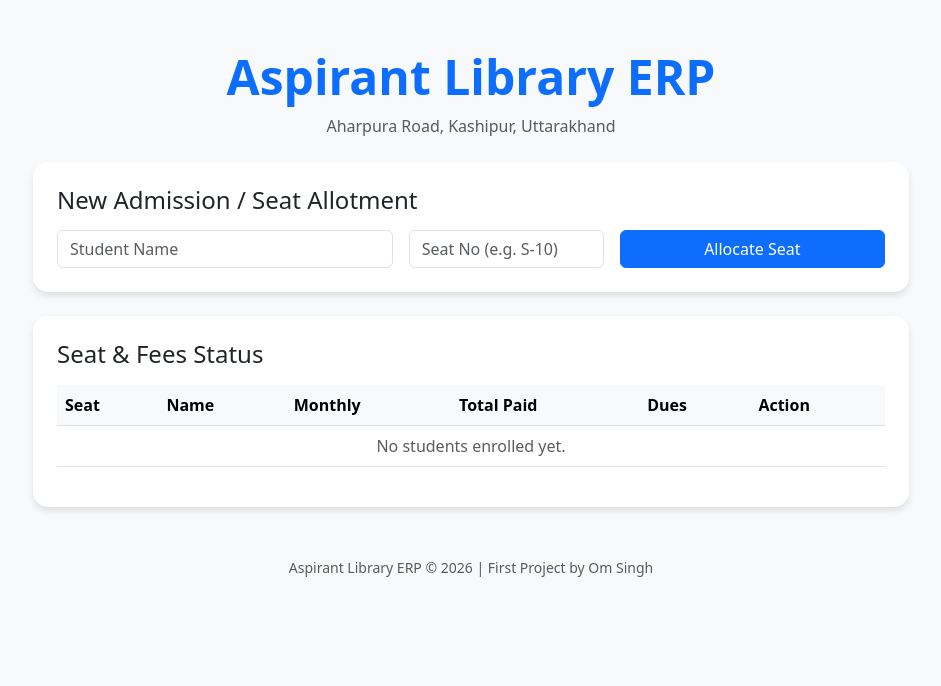
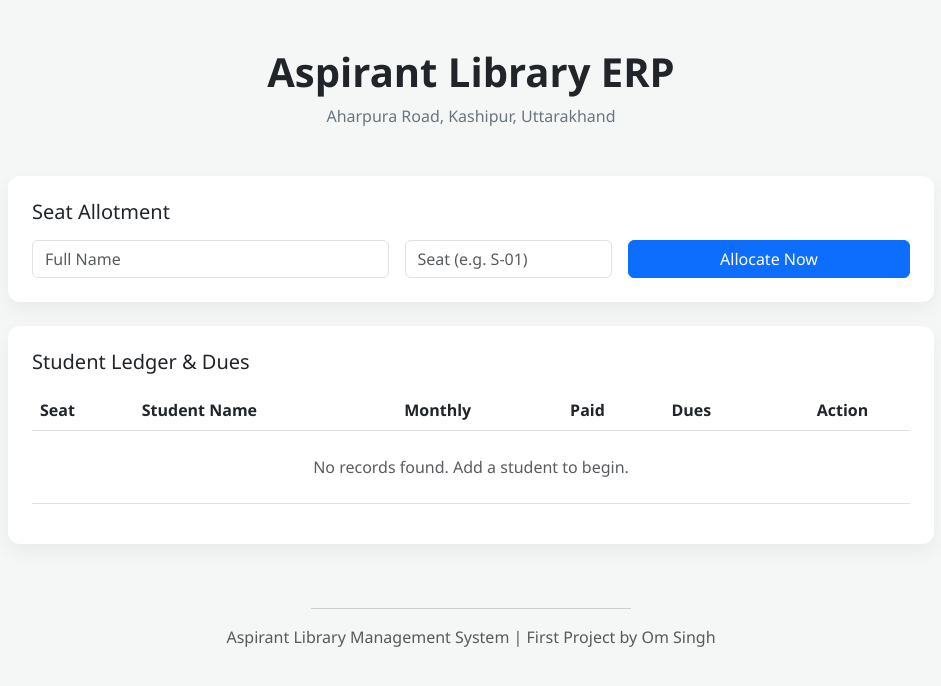
Before and after one commit to oms91799-gif/Aspirant-Library-ERP., a Flask app: page / in a window 1280 px wide. Shown: the top 686 px of the page, without its empty margins (169-1110 px from the left). Run offline with Flask 3, Linux system fonts and the light colour scheme.

Commit message:
Update index.html

```diff
--- a/templates/index.html
+++ b/templates/index.html
@@ -6,70 +6,80 @@
     <title>Aspirant Library ERP</title>
     <link href="https://cdn.jsdelivr.net/npm/bootstrap@5.3.0/dist/css/bootstrap.min.css" rel="stylesheet">
     <style>
-        body { background-color: #f8f9fa; }
-        .container { max-width: 900px; }
-        .card { border-radius: 15px; box-shadow: 0 4px 6px rgba(0,0,0,0.1); }
-        .dues-red { color: #dc3545; font-weight: bold; }
-        .paid-green { color: #198754; font-weight: bold; }
+        body { background-color: #f4f7f6; font-family: 'Segoe UI', Tahoma, Geneva, Verdana, sans-serif; }
+        .container { max-width: 950px; }
+        .card { border-radius: 12px; border: none; box-shadow: 0 8px 20px rgba(0,0,0,0.05); }
+        .table thead { background-color: #0d6efd; color: white; }
+        .badge-seat { font-size: 0.9rem; padding: 0.5em 0.8em; }
+        .dues-status { font-weight: bold; }
+        .btn-pay { background-color: #ffc107; border: none; }
+        .btn-pay:hover { background-color: #e0a800; }
     </style>
 </head>
 <body>
 
-<div class="container mt-5">
-    <div class="text-center mb-4">
-        <h1 class="display-5 fw-bold text-primary">Aspirant Library ERP</h1>
-        <p class="text-muted">Aharpura Road, Kashipur, Uttarakhand</p>
+<div class="container mt-5 pb-5">
+    <div class="text-center mb-5">
+        <h1 class="fw-bold text-dark">Aspirant Library ERP</h1>
+        <p class="text-secondary">Aharpura Road, Kashipur, Uttarakhand</p>
     </div>
 
-    <div class="card p-4 mb-4 border-0">
-        <h4 class="mb-3">New Admission / Seat Allotment</h4>
+    <div class="row">
+        <div class="col-12 mb-4">
+            <div class="card p-4">
+                <h5 class="card-title mb-3">Seat Allotment</h5>
                 <form action="/add" method="POST" class="row g-3">
                     <div class="col-md-5">
-                <input type="text" name="name" class="form-control" placeholder="Student Name" required>
+                        <input type="text" name="name" class="form-control" placeholder="Full Name" required>
                     </div>
                     <div class="col-md-3">
-                <input type="text" name="seat" class="form-control" placeholder="Seat No (e.g. S-10)" required>
+                        <input type="text" name="seat" class="form-control" placeholder="Seat (e.g. S-01)" required>
                     </div>
                     <div class="col-md-4">
-                <button type="submit" class="btn btn-primary w-100">Allocate Seat</button>
+                        <button type="submit" class="btn btn-primary w-100">Allocate Now</button>
                     </div>
                 </form>
             </div>
+        </div>
 
-    <div class="card p-4 border-0">
-        <h4 class="mb-3">Seat & Fees Status</h4>
+        <div class="col-12">
+            <div class="card p-4">
+                <h5 class="card-title mb-3">Student Ledger & Dues</h5>
                 <div class="table-responsive">
                     <table class="table table-hover align-middle">
-                <thead class="table-light">
+                        <thead>
                             <tr>
                                 <th>Seat</th>
-                        <th>Name</th>
+                                <th>Student Name</th>
                                 <th>Monthly</th>
-                        <th>Total Paid</th>
+                                <th>Paid</th>
                                 <th>Dues</th>
-                        <th>Action</th>
+                                <th class="text-center">Action</th>
                             </tr>
                         </thead>
                         <tbody>
                             {% for s in students %}
                             <tr>
-                        <td><span class="badge bg-secondary">{{ s.seat_number }}</span></td>
+                                <td><span class="badge bg-dark badge-seat">{{ s.seat_number }}</span></td>
                                 <td>{{ s.name }}</td>
                                 <td>₹{{ s.monthly_fees }}</td>
                                 <td>₹{{ s.total_paid }}</td>
-                        <td class="{{ 'dues-red' if s.dues > 0 else 'paid-green' }}">
+                                <td class="dues-status {{ 'text-danger' if s.dues > 0 else 'text-success' }}">
                                     ₹{{ s.dues }}
                                 </td>
                                 <td>
+                                    <div class="d-flex justify-content-center gap-2">
                                         <form action="/pay/{{ s.id }}" method="POST" class="d-flex gap-1">
                                             <input type="number" name="amount" class="form-control form-control-sm" placeholder="Amt" style="width: 70px;" required>
-                                <button type="submit" class="btn btn-sm btn-warning text-dark">Pay</button>
+                                            <button type="submit" class="btn btn-sm btn-pay">Pay</button>
                                         </form>
+                                        <a href="/receipt/{{ s.id }}" class="btn btn-sm btn-success">Slip</a>
+                                    </div>
                                 </td>
                             </tr>
                             {% else %}
                             <tr>
-                        <td colspan="6" class="text-center text-muted">No students enrolled yet.</td>
+                                <td colspan="6" class="text-center py-4 text-muted">No records found. Add a student to begin.</td>
                             </tr>
                             {% endfor %}
                         </tbody>
@@ -77,9 +87,12 @@
                 </div>
             </div>
         </div>
+    </div>
+</div>
 
-<footer class="text-center mt-5 mb-3 text-muted">
-    <small>Aspirant Library ERP &copy; 2026 | First Project by Om Singh</small>
+<footer class="text-center text-muted">
+    <hr class="mx-auto w-25">
+    <p>Aspirant Library Management System | First Project by Om Singh</p>
 </footer>
 
 </body>
```
Lines whose indentation alone changed are shown as unchanged.
